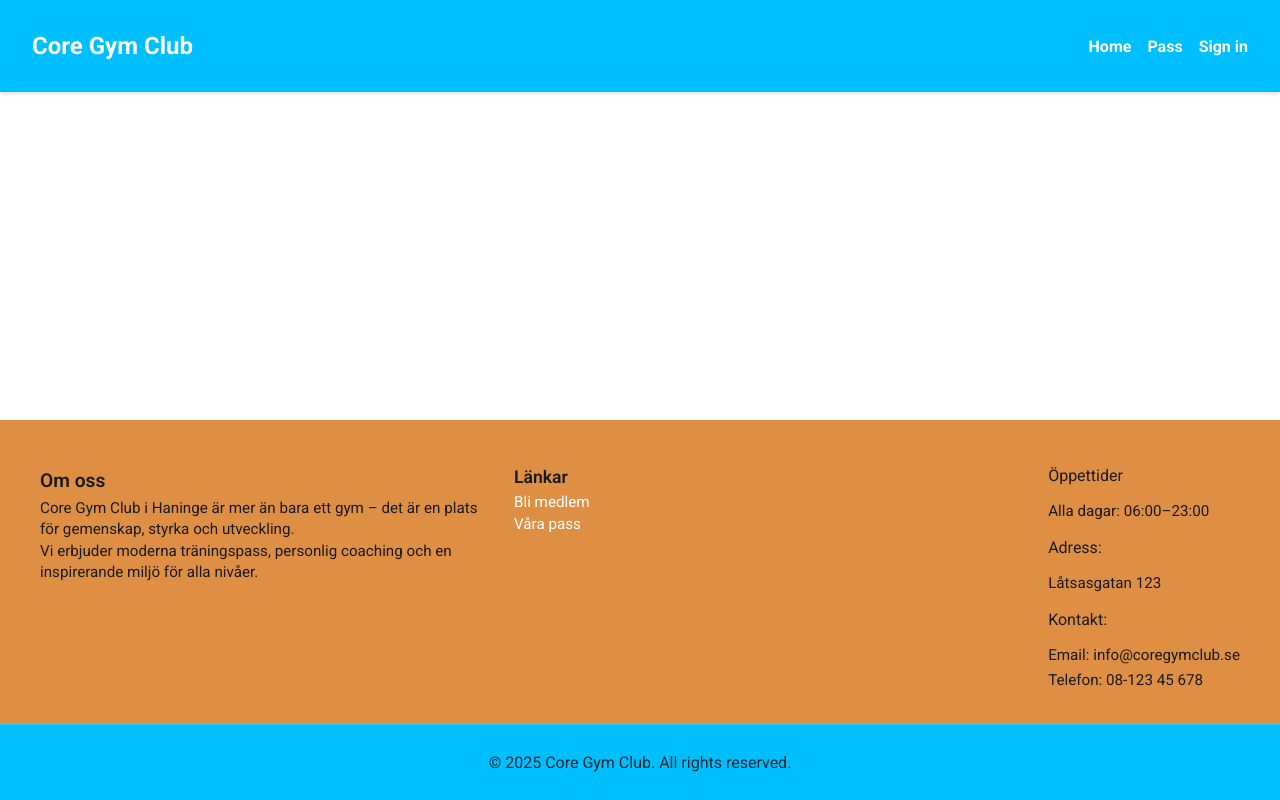
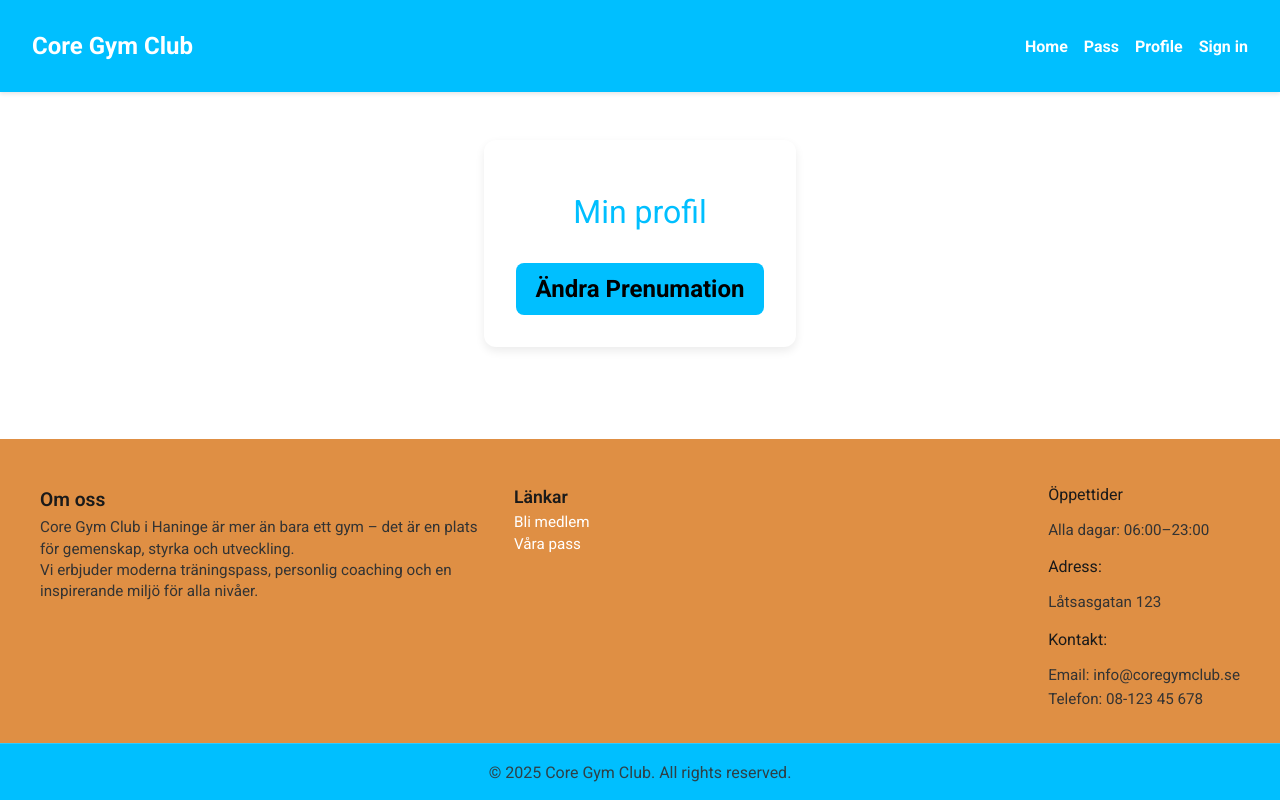
Before and after one commit to win24-project/Frontend, a React (Vite) app: page /profile in a window 1280 px wide. Built offline with nearby package versions, Linux system fonts and the light colour scheme; no server answers.

Commit message:
add handle subscription page in profile

```diff
--- a/src/App.jsx
+++ b/src/App.jsx
@@ -11,6 +11,7 @@ import ResetPasswordPage from './pages/ResetPasswordPage';
 import ForgotPasswordPage from './pages/ForgotPasswordPage';
 import SubscriptionSuccessPage from './pages/SubscriptionSuccessPage';
 import HasInitPayment from './guards/HasInitPayment'
+import ProfilePage from './components/ProfilePage/ProfilePage';
 
 
 function App() {
@@ -29,6 +30,7 @@ function App() {
       <Route path='/reset-password' element={<ResetPasswordPage />}/>
       <Route path='/forgot-password' element={<ForgotPasswordPage />}/>
       <Route path='/success' element={<SubscriptionSuccessPage/>}/>
+      <Route path='/profile' element={<ProfilePage/>}/>
 
     </Routes>
   );
--- a/src/components/BurgerMenu/BurgerMenu.jsx
+++ b/src/components/BurgerMenu/BurgerMenu.jsx
@@ -26,6 +26,7 @@ const BurgerMenu = () => {
       { open && <nav className={styles.nav}>
         <a className={styles.link} href="/">Home</a>
         <a className={styles.link} href="/classes">Classes</a>
+        <a className={styles.link} href="/profile">Profile</a>
         {isLoggedIn ? (
           <a className={styles.link} href="/" onClick={handleLogout}>Log out</a>
         ) : (
--- /dev/null
+++ b/src/components/HandleSubscriptionButton/HandleSubscriptionButton.jsx
@@ -0,0 +1,56 @@
+import { useNavigate } from "react-router";
+import { useAuth } from "../Context/AuthContext";
+import { useState } from "react";
+import styles from './HandleSubscriptionButton.module.css'
+
+function HandleSubscriptionButton() {
+    const [error, setError ] = useState("")
+  const {isLoggedIn, hasInitPayment } = useAuth()
+  const navigate = useNavigate()
+
+  const handleGoToHandleSubscriptionStripe = async () => {
+    if(!isLoggedIn) {
+      navigate('/login')
+      return
+    }
+    if(!hasInitPayment) {
+        navigate('/membership')
+        return
+    }
+    try {
+      const response = await fetch(
+        "https://group-project-paymentservice-eyh8h2ewfqhvgddc.swedencentral-01.azurewebsites.net/api/Billing/portal",
+        {
+          method: "POST",
+          headers: {
+            "Authorization": `Bearer ${localStorage.getItem("token")}`
+          }
+        }
+      );
+
+        if (!response.ok) {
+          throw new Error(`Checkout failed: ${response.status}`);
+        }
+
+        const data = await response.json();
+        if (data?.url) {
+          window.location.href = data.url;
+        } else {
+          setError("No handle billing URL returned.");
+        }
+    } catch (err) {
+      console.error("Checkout error:", err);
+      setError("Failed to start go to handle subscription page. Try again.");
+    }
+  }
+
+  return (
+    <div className={styles.container}>
+      <button className={styles.confirmButton} onClick={handleGoToHandleSubscriptionStripe}>Ändra Prenumation</button>
+      {error && <p className={styles.error}>{error}</p> }
+    </div>
+
+  )
+}
+
+export default HandleSubscriptionButton
--- /dev/null
+++ b/src/components/HandleSubscriptionButton/HandleSubscriptionButton.module.css
@@ -0,0 +1,22 @@
+.container {
+  margin-top: 18px;
+}
+
+.confirmButton {
+  background-color: var(--primary-color);
+  font: var(--heading-big);
+  padding: 12px 20px;
+  border: none;
+  border-radius: 8px;
+  cursor: pointer;
+  transition: background-color 0.25s ease, transform 0.2s ease;
+}
+
+.confirmButton:hover {
+  background-color: var(--accent);
+  transform: translateY(-2px);
+}
+.error {
+  color: var(--error);
+  font: var(--heading-medium);
+}
--- a/src/components/NavBar/NavBar.jsx
+++ b/src/components/NavBar/NavBar.jsx
@@ -19,6 +19,7 @@ export const NavBar = () => {
           <nav className={styles.nav}>
             <a href="/">Home</a>
             <a href="/classes">Pass</a>
+            <a href="/profile">Profile</a>
             {isLoggedIn ? (
               <a href="/" onClick={handleLogout}>Log out</a>
             ) : (
--- a/src/components/ProfilePage/ProfilePage.jsx
+++ b/src/components/ProfilePage/ProfilePage.jsx
@@ -1,5 +1,6 @@
 import { useEffect, useState } from 'react';
 import styles from './ProfilePage.module.css';
+import HandleSubscriptionButton from '../HandleSubscriptionButton/HandleSubscriptionButton';
 
 const ProfilePage = () => {
   const [user, setUser] = useState(null);
@@ -52,6 +53,7 @@ const ProfilePage = () => {
           </p>
         </div>
       )}
+      <HandleSubscriptionButton/>
     </div>
   );
 };
```
